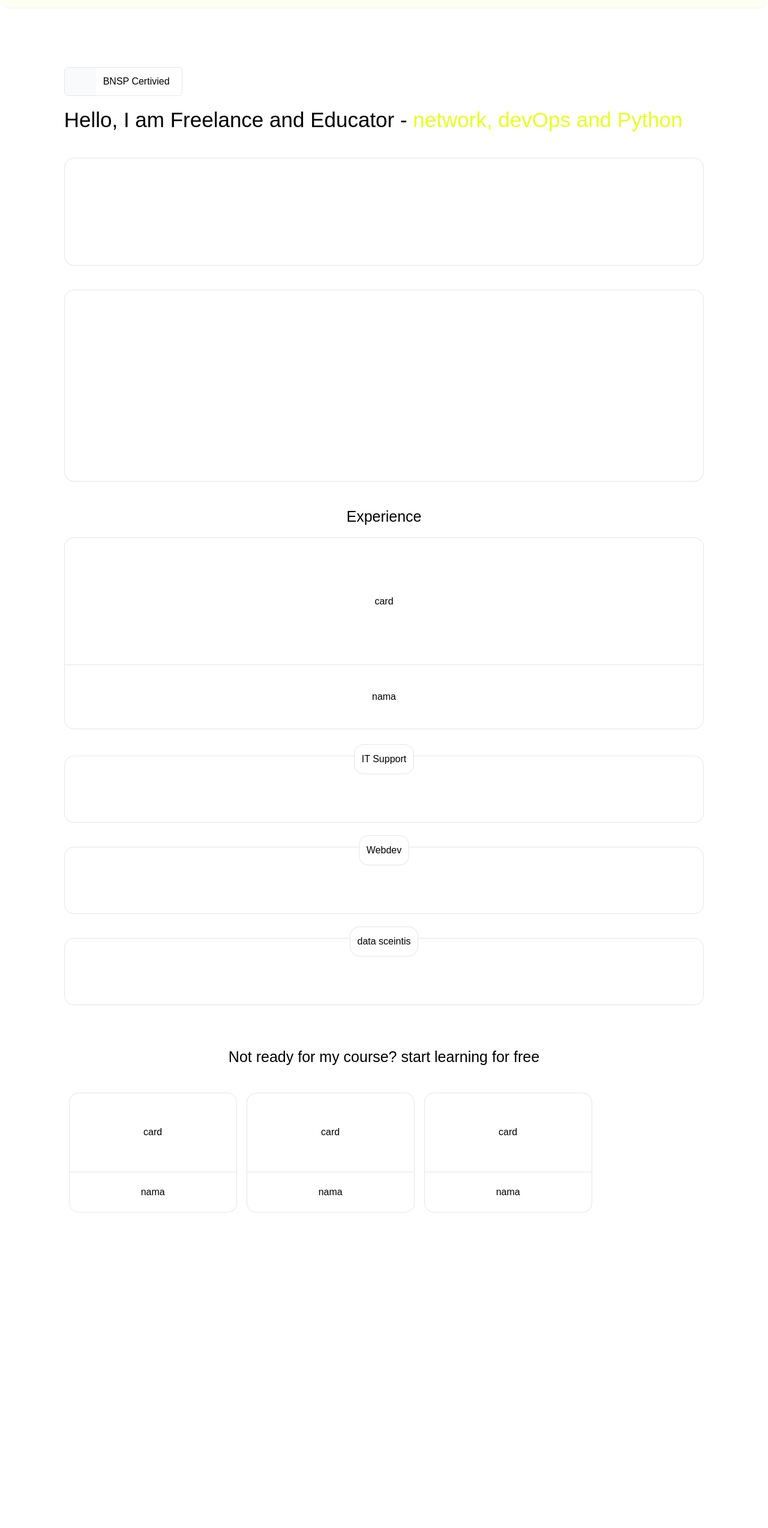
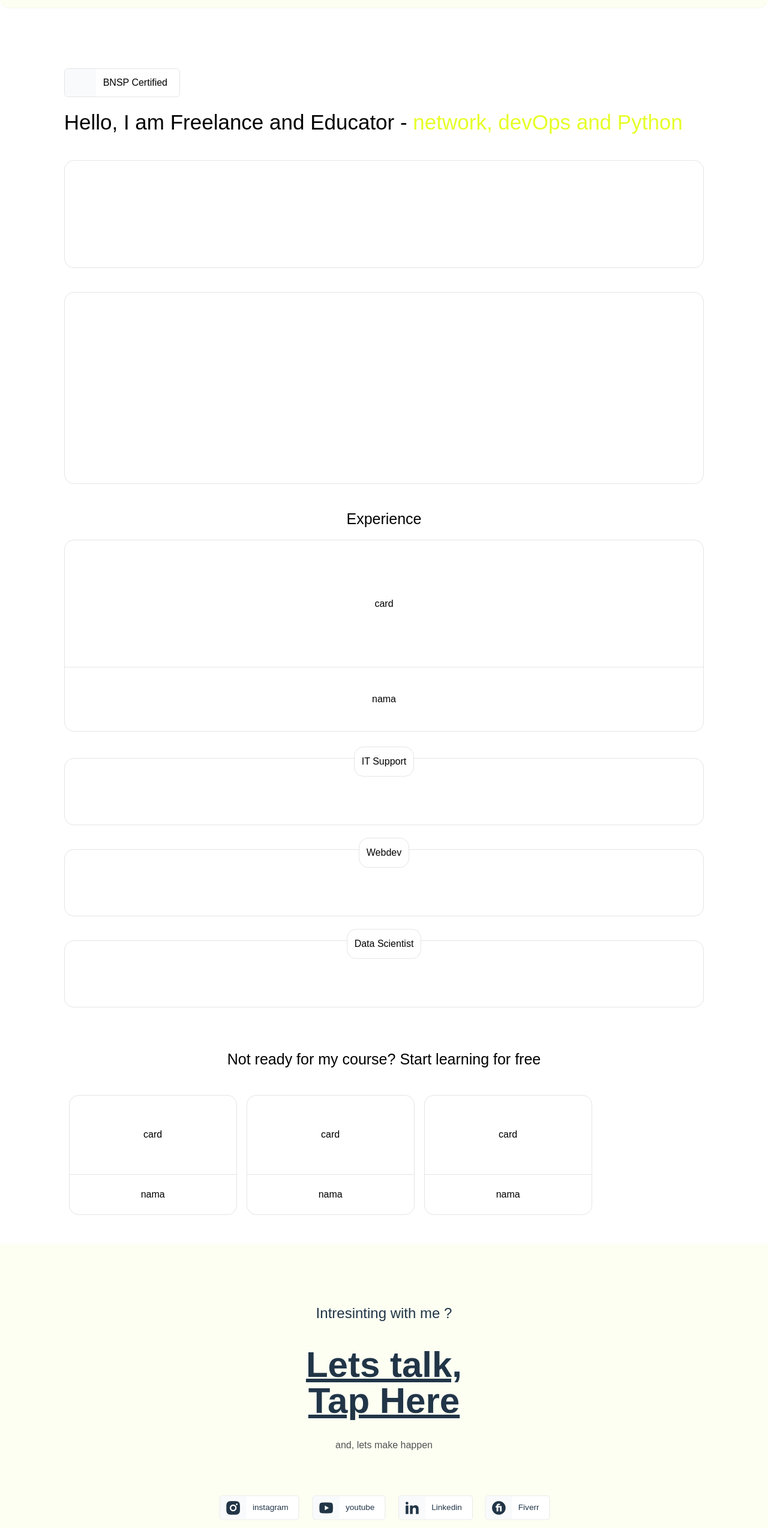
Before and after one commit to rakaMain/web-portofolio, a React (Vite) app in the folder first-react/: page / in a window 1280 px wide. Shown: the part 58-2606 px from the top of the page at 60% size. Before the commit the page ends 2128 px from the top, so only its background shows below. Built offline with nearby package versions, Linux system fonts and the light colour scheme.

Commit message:
after transisi

```diff
--- a/first-react/src/Card/minicard.jsx
+++ b/first-react/src/Card/minicard.jsx
@@ -1,7 +1,7 @@
 export default function MiniCard(value){
     return(
         <>
-        <div className=" w-auto pe-5 rounded-md h-12 flex items-center overflow-hidden bg-white border-1 border-neutral-200">
+        <div className={` ${value.scale} w-auto pe-5 rounded-md h-12 flex items-center overflow-hidden bg-white border-1 border-neutral-200`}>
             <div className=" h-full w-13 me-3 bg-gray-50 flex justify-center items-center">
                 <i className={value.icon} ></i>
             </div>
--- /dev/null
+++ b/first-react/src/ccta.jsx
@@ -0,0 +1,19 @@
+import MiniCard from "./Card/minicard"
+
+export default function MyCta(value){
+    return(
+        <>
+        <div className=" relative w-full justify-start pt-25 flex-col items-center flex bg-[#FCFFF2] h-168 ">
+            <p className=" text-2xl">Intresinting with me ?</p>
+            <p className="text-6xl underline text-center w-80 mt-10 hover:text-[#E6FF28] hover:scale-110 font-semibold">Lets talk, Tap Here</p>
+            <p className=" mt-8 text-neutral-600">and, lets make happen</p>
+            <div className=" w-full h-14 justify-center-safe flex-wrap flex flex-cols px-8 pt-10 mt-7">
+                <MiniCard name="instagram" icon="ri-instagram-fill scale-200 m-auto" scale="scale-85" />
+                <MiniCard name="youtube" icon="ri-youtube-fill scale-200 m-auto"   scale="scale-85"/>
+                <MiniCard name="Linkedin" icon="ri-linkedin-fill scale-200 m-auto" scale="scale-85"/>
+                <MiniCard name="Fiverr"  icon="ri-fiverr-fill scale-200 m-auto"  scale="scale-85"/>
+            </div>
+        </div>
+        </>
+    )
+}
--- a/first-react/src/index-jsx/body.jsx
+++ b/first-react/src/index-jsx/body.jsx
@@ -5,48 +5,55 @@ import YoutubeCard from "../Card/cardyoutube"
 
 export default function MyMain(params) {
     return(
-        <div className=" w-5/6 h-uto mx-auto mt-22  rounded-md relative flex flex-col overflow-hidden text-black  ">
-            <div className=" w-full h-11 flex items-center mb-4 mt-3">
+        <div className="w-5/6 mx-auto mt-22  rounded-md relative flex flex-col  text-black">
+            <div className="w-full flex items-center mb-4 mt-3">
                 <MiniCardMain
-                    name = "BNSP Certivied"
+                    name="BNSP Certified"
                 />
             </div>
-            <p className=" text-[35px] mb-4 ">
-                Hello, I am Freelance and Educator - <span className=" text-[#E6FF28]">network, devOps and Python</span>
+            <p className="text-[35px] mb-4">
+                Hello, I am Freelance and Educator - <span className="text-[#E6FF28]">network, devOps and Python</span>
             </p>
-            <div className="w-full h-45 mt-5 rounded-2xl bg-white border-1 border-neutral-200">
+
+            <div className="w-full h-45 mt-5 rounded-2xl bg-white border border-neutral-200" />
+
+            <div className="w-full h-auto mt-5 pt-5 rounded-2xl">
+                <div className="h-80 w-full rounded-2xl bg-white border border-neutral-200" />
             </div>
 
-            <div className="w-full h-auto mt-5 pt-5 rounded-2xl ">
-
-            <div className="h-80 w-full rounded-2xl bg-white border-1 border-neutral-200"></div>
-            </div>
-
-            <div className="w-full h-auto mt-5  rounded-2xl pt-5">
-             <p className=" text-[25px] text-center mb-4 ">
+            <div className="w-full h-auto mt-5 rounded-2xl pt-5">
+                <p className="text-[25px] text-center mb-4">
                     Experience
                 </p>
                 <MediumCard />
             </div>
 
-            <div className="w-full h-auto mt-6 rounded-2xl pt-5">
+            {/* Skills Section reverted to original layout */}
+            <div className="w-full h-auto mt-6 rounded-2xl pt-5 space-y-4">
                 <SkillCard nama="IT Support" />
-            <SkillCard nama="Webdev"/>
-            <SkillCard nama="data sceintis" />
+                <SkillCard nama="Webdev" />
+                <SkillCard nama="Data Scientist" />
             </div>
 
             <div className="w-full h-auto mt-2 mb-10 rounded-2xl pt-5">
-             <p className=" text-[25px] text-center mb-8 ">
-                Not ready for my course? start learning for free
+                <p className="text-[25px] text-center mb-8">
+                    Not ready for my course? Start learning for free
                 </p>
-            <div id="youtube-card" className="flex gap-x-4 overflow-x-auto whitespace-nowrap scroll-smooth p-2 md:overflow-x-visible">
+                <div
+                    id="youtube-card"
+                    className="flex flex-nowrap gap-x-4 overflow-x-auto scroll-smooth whitespace-nowrap p-2 scrolling-touch"
+                >
+                    <div className="flex-shrink-0">
                         <YoutubeCard />
+                    </div>
+                    <div className="flex-shrink-0">
                         <YoutubeCard />
+                    </div>
+                    <div className="flex-shrink-0">
                         <YoutubeCard />
                     </div>
                 </div>
-
-
+            </div>
         </div>
     )
 }
--- /dev/null
+++ b/first-react/src/index-jsx/youtube.jsx
@@ -0,0 +1,27 @@
+import YoutubeCard from "../Card/cardyoutube"
+
+export default function YoutubeVid(value){
+    return(
+        <>
+           <div className="w-full h-auto mt-2 mb-10 rounded-2xl pt-5">
+                <p className="text-[25px] text-center mb-8">
+                    Not ready for my course? Start learning for free
+                </p>
+                <div
+                    id="youtube-card"
+                    className="flex flex-nowrap gap-x-4 overflow-x-auto scroll-smooth whitespace-nowrap p-2 scrolling-touch"
+                >
+                    <div className="flex-shrink-0">
+                        <YoutubeCard />
+                    </div>
+                    <div className="flex-shrink-0">
+                        <YoutubeCard />
+                    </div>
+                    <div className="flex-shrink-0">
+                        <YoutubeCard />
+                    </div>
+                </div>
+            </div>
+        </>
+    )
+}
--- a/first-react/src/main.jsx
+++ b/first-react/src/main.jsx
@@ -1,9 +1,11 @@
 import ReactDom from "react-dom/client"
 import MyHead from './header';
+import MyCta from "./ccta";
 
 
 // komponen index.html
 import MyMainSec from './index-jsx/body'
+import YoutubeVid from "./index-jsx/youtube";
 
 
 import './index.css'
@@ -16,6 +18,7 @@ function Mycoder(){
     <div className=" flex-col  w-full justify-center gap-1.5 bg-white relative">
       <MyHead />
       <MyMainSec />
+      <MyCta />
     </div>
 
   )
```
Lines whose indentation alone changed are shown as unchanged.
